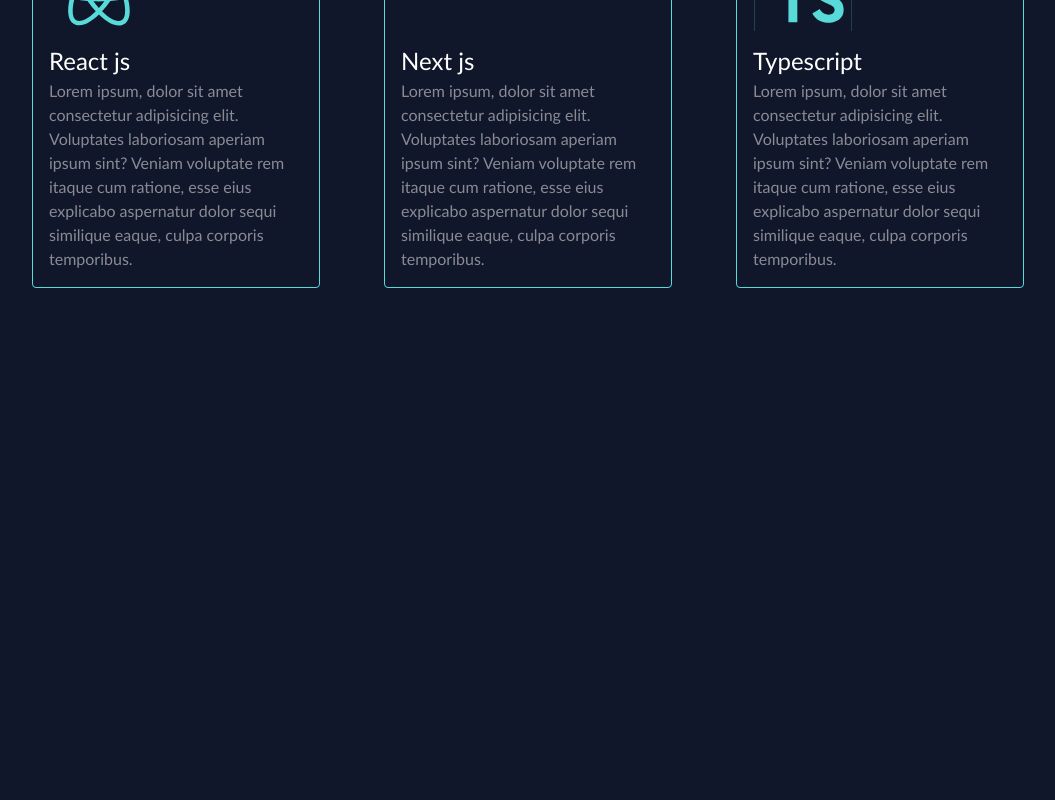
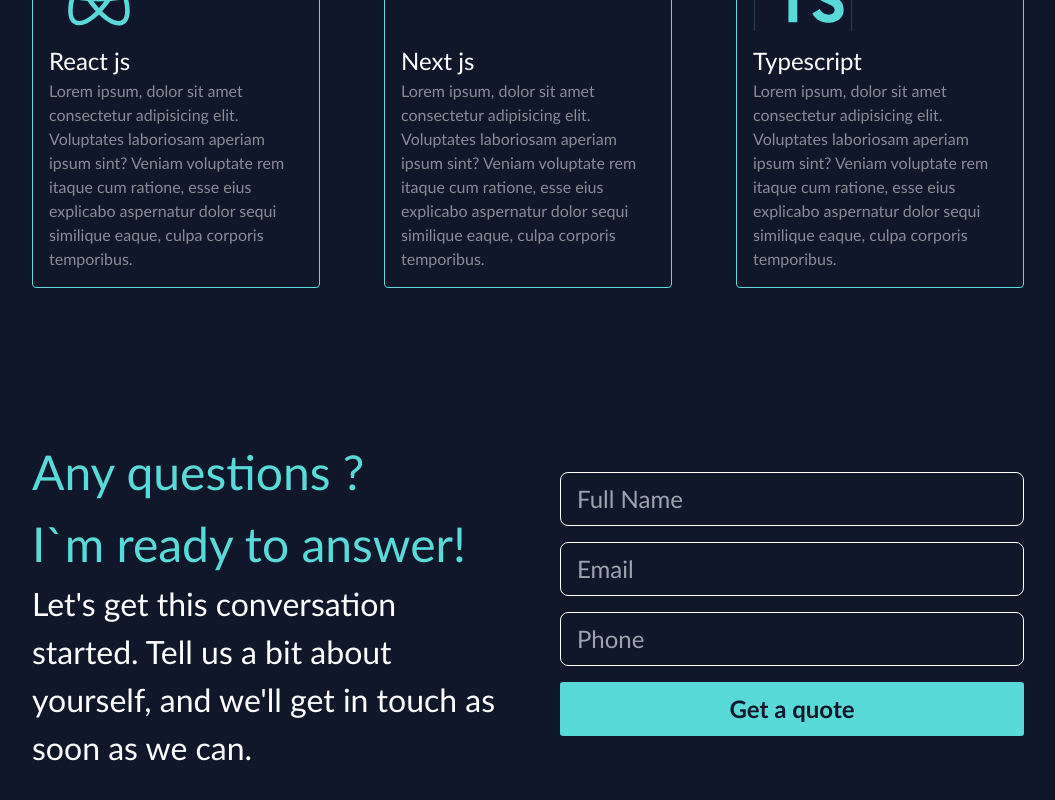
Before and after one commit to asadulloh-pro/Portfolio, a Next.js app: page / in a window 1280 px wide. Shown: the part 2826-3626 px from the top of the page, without its empty margins (112-1167 px from the left). Before the commit the page ends 3214 px from the top, so only its background shows below. Built offline with nearby package versions, Linux system fonts and the light colour scheme.

Commit message:
add contanct form component

```diff
--- a/src/pages/index.tsx
+++ b/src/pages/index.tsx
@@ -37,7 +37,7 @@
       <Head>
         <title>Asadulloh Pro</title>
       </Head>
-      <div className='mb-[100px]'>
+      <div className="mb-[100px]">
         <MainLayout />
 
         {/* ZERO SECTION */}
@@ -175,6 +175,41 @@
             </div>
           ))}
         </div>
+
+        <div className="container mx-auto grid grid-cols-2 items-center gap-[4rem] mt-[148px]">
+          <div>
+            <h2 className="text-[3rem] text-addition">
+              Any questions ? <br /> I`m ready to answer!
+            </h2>
+            <p className="text-[2rem] text-primary">
+              {` Let's get this conversation started. Tell us a bit about yourself,
+              and we'll get in touch as soon as we can.`}
+            </p>
+          </div>
+          <div className="flex flex-col gap-[1rem]">
+            <input
+              className="py-[0.5rem] text-[1.5rem] px-[1rem] bg-main text-primary focus:border-addition border border-primary outline-none rounded-[0.5rem]"
+              type="text"
+              placeholder="Full Name"
+            />
+            <input
+              className="py-[0.5rem] text-[1.5rem] px-[1rem] bg-main text-primary focus:border-addition border border-primary outline-none rounded-[0.5rem]"
+              type="email"
+              placeholder="Email"
+            />
+            <input
+              className="py-[0.5rem] text-[1.5rem] px-[1rem] bg-main text-primary focus:border-addition border border-primary outline-none rounded-[0.5rem]"
+              type="tel"
+              placeholder="Phone"
+            />
+            <button
+              type="submit"
+              className="py-[0.5rem] text-[1.5rem] px-[1rem] text-main  font-[600] bg-addition rounded-[0.2rem] border border-[transparent] hover:shadow-hovered_primary"
+            >
+              Get a quote
+            </button>
+          </div>
+        </div>
       </div>
     </>
   );
```
